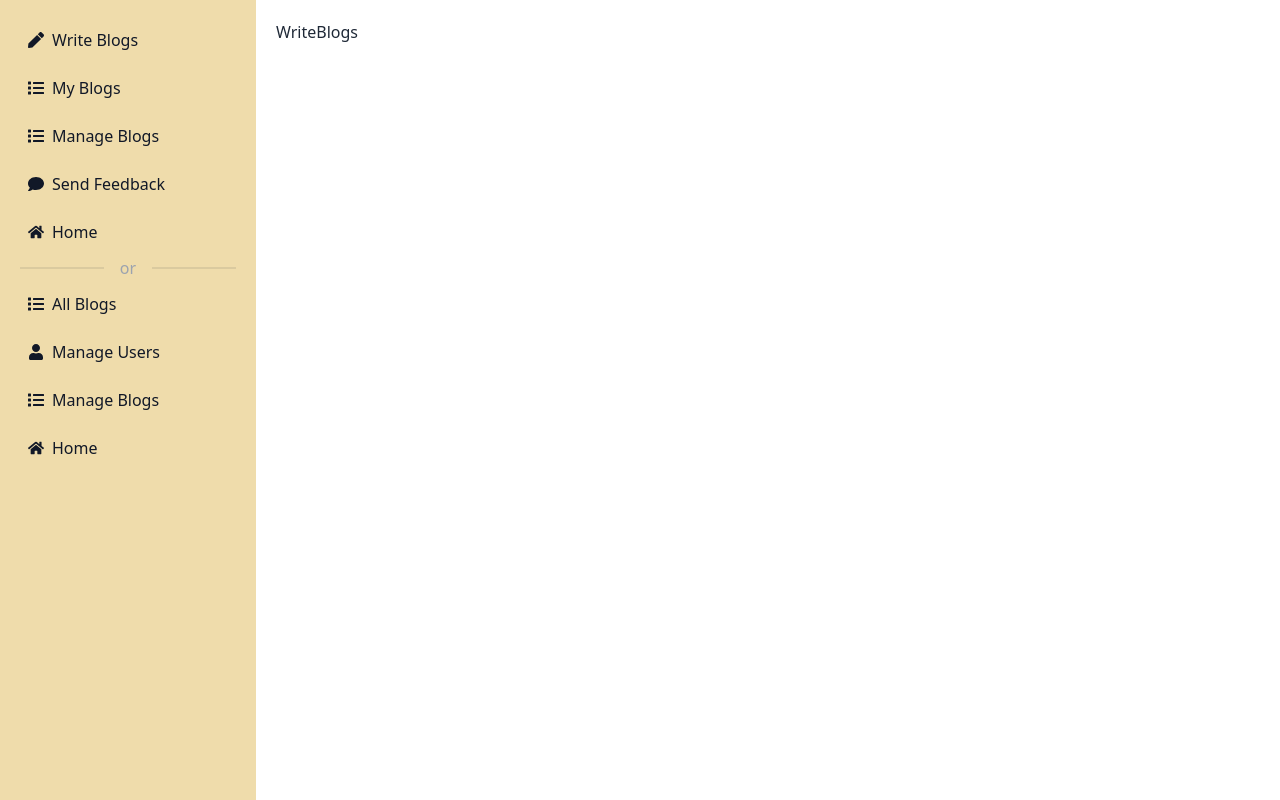
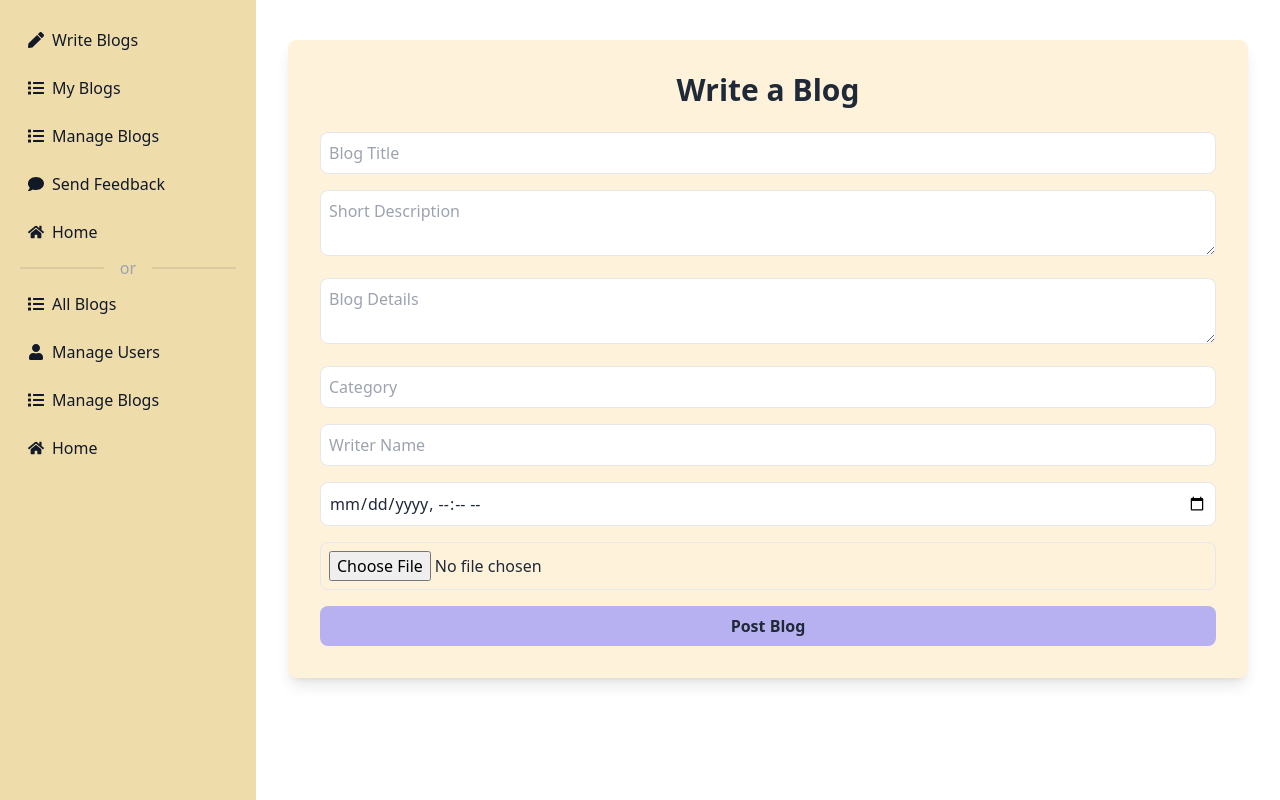
Before and after one commit to Sagar-Pandey08/BlogMaster-UI, a React (Vite) app: page /dashboard/writeBlogs in a window 1280 px wide. Built offline with nearby package versions, Linux system fonts and the light colour scheme; no server answers.

Commit message:
create write blogs page not implement functionility

```diff
--- a/package.json
+++ b/package.json
@@ -20,6 +20,7 @@
     "react-dom": "^19.0.0",
     "react-icons": "^5.5.0",
     "react-router-dom": "^7.2.0",
+    "react-scroll-motion": "^0.3.5",
     "react-type-animation": "^3.2.0",
     "sort-by": "^1.2.0",
     "sweetalert2": "^11.17.2",
--- a/src/Route/Dashboard.jsx
+++ b/src/Route/Dashboard.jsx
@@ -31,7 +31,7 @@ const Dashboard = () => {
                 </div>
 
                 {/* Dashboard Content */}
-                <div className='w-3/4 p-5'>
+                <div className='w-3/4 mx-auto'>
                     <Outlet />
                 </div>
             </div>
--- a/src/pages/Dashboard/WriteBlogs/WriteBlogs.jsx
+++ b/src/pages/Dashboard/WriteBlogs/WriteBlogs.jsx
@@ -1,9 +1,29 @@
-import React from 'react'
+import React, { useState } from 'react';
 
 const WriteBlogs = () => {
+
+
+
   return (
-    <div>WriteBlogs</div>
-  )
-}
+    <div className=' mx-auto bg-[#FFF2DB] p-8 shadow-lg rounded-lg mt-10'>
+      <h2 className='text-3xl font-bold text-gray-800 mb-6 text-center'>Write a Blog</h2>
+      <form  className='space-y-4'>
+        <input type='text' placeholder='Blog Title'  className='w-full p-2 border rounded-lg t transition duration-300 focus:scale-105 focus-visible:text-[#CB9DF0]'   required />
+        <textarea placeholder='Short Description' className='w-full p-2 border rounded-lg t transition duration-300 focus:scale-105 focus-visible:text-[#CB9DF0]'  required />
+        <textarea placeholder='Blog Details' className='w-full p-2 border rounded-lg t transition duration-300 focus:scale-105 focus-visible:text-[#CB9DF0]' required />
+        <input type='text' placeholder='Category'  className='w-full p-2 border rounded-lg t transition duration-300 focus:scale-105 focus-visible:text-[#CB9DF0]'  required />
+        <input type='text' placeholder='Writer Name'  className='w-full p-2 border rounded-lg t transition duration-300 focus:scale-105 focus-visible:text-[#CB9DF0]'  required />
+        <input type='datetime-local'  className='w-full p-2 border rounded-lg t transition duration-300 focus:scale-105 focus-visible:text-[#CB9DF0]' required />
+        <input type='file'  className='w-full p-2 border rounded-lg t transition duration-300 focus:scale-105 focus-visible:text-[#CB9DF0]'  required />
+        <button
+          type='submit'
+          className='w-full bg-[#B7B1F2] font-bold  py-2 rounded-lg hover:bg-[#CB9DF0] transition duration-300 hover:scale-105'
+        >
+          Post Blog
+        </button>
+      </form>
+    </div>
+  );
+};
 
-export default WriteBlogs
+export default WriteBlogs;
```
Also changed, not shown: 1 other file (tests, documents, lock files or other folders).
